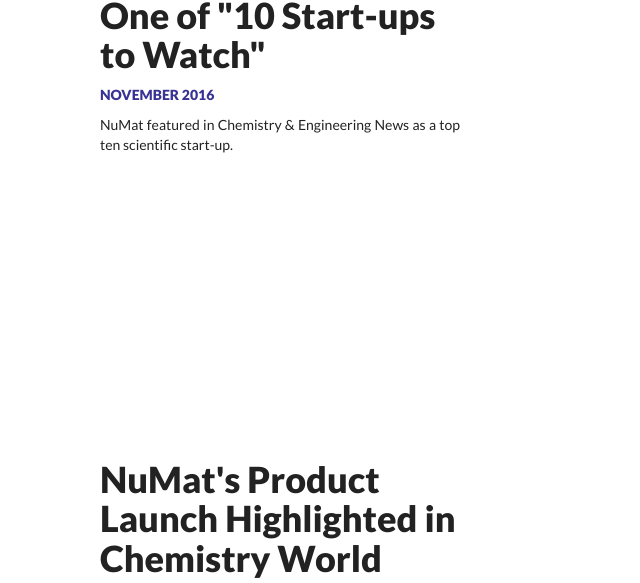
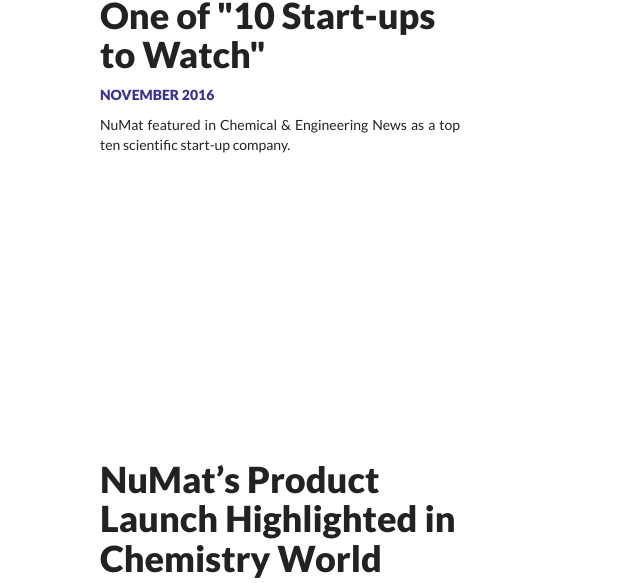
Before and after one commit to numat/numat.github.io, a Jekyll site: the page built from news.html, in a window 1280 px wide and 900 px high, scrolled down 278 px. Shown: the part 144-727 px from the top of the window, without its empty margins (0-640 px from the left). Built offline with Jekyll 4.4.1, drawn with Linux system fonts in a browser that asks for light colours; nearby versions of some CDN libraries; comment, search, counter and statistics services are not loaded.

Commit message:
Minor tweaks to new news articles

```diff
--- a/_data/news.yml
+++ b/_data/news.yml
@@ -6,9 +6,10 @@
       link: http://cen.acs.org/articles/94/i43/10-Start-Ups-Watch.html
   date: November 2016
   description: |
-      NuMat featured in Chemistry & Engineering News as a top ten scientific start-up.
+      NuMat featured in Chemical & Engineering News as a top ten scientific
+      start-up company.
 
-- title: NuMat's Product Launch Highlighted in Chemistry World
+- title: NuMat’s Product Launch Highlighted in Chemistry World
   images:
     - file: chemistry_world.jpg
       height: 225
@@ -16,14 +17,14 @@
       link: https://www.chemistryworld.com/news/mofs-offer-safer-toxic-gas-storage-/1017610.article
   date: October 2016
   description: |
-      Feature on NuMat's innovative sub-atmospheric storage system for hazardous
+      Feature on NuMat’s innovative sub-atmospheric storage system for hazardous
       gases.
 
 - title: NuMat CSO Featured in Chemistry World Article "The Patriotic Chemist"
   images:
     - file: patriotic_omar.jpg
       height: 240
-      alt: "The Patriotic Chemist"
+      alt: The Patriotic Chemist
       link: https://www.chemistryworld.com/news/the-patriotic-chemist/1017604.article
   date: October 2016
   description: |
```
